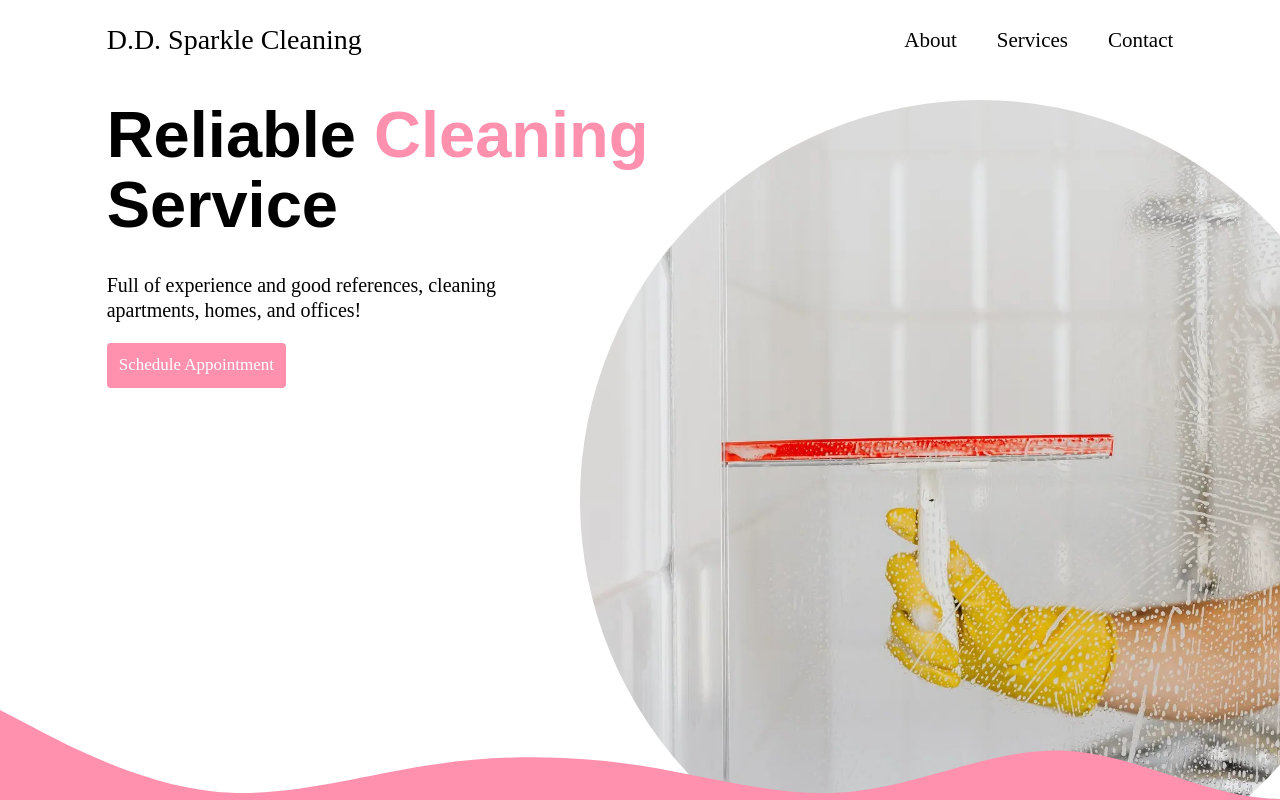
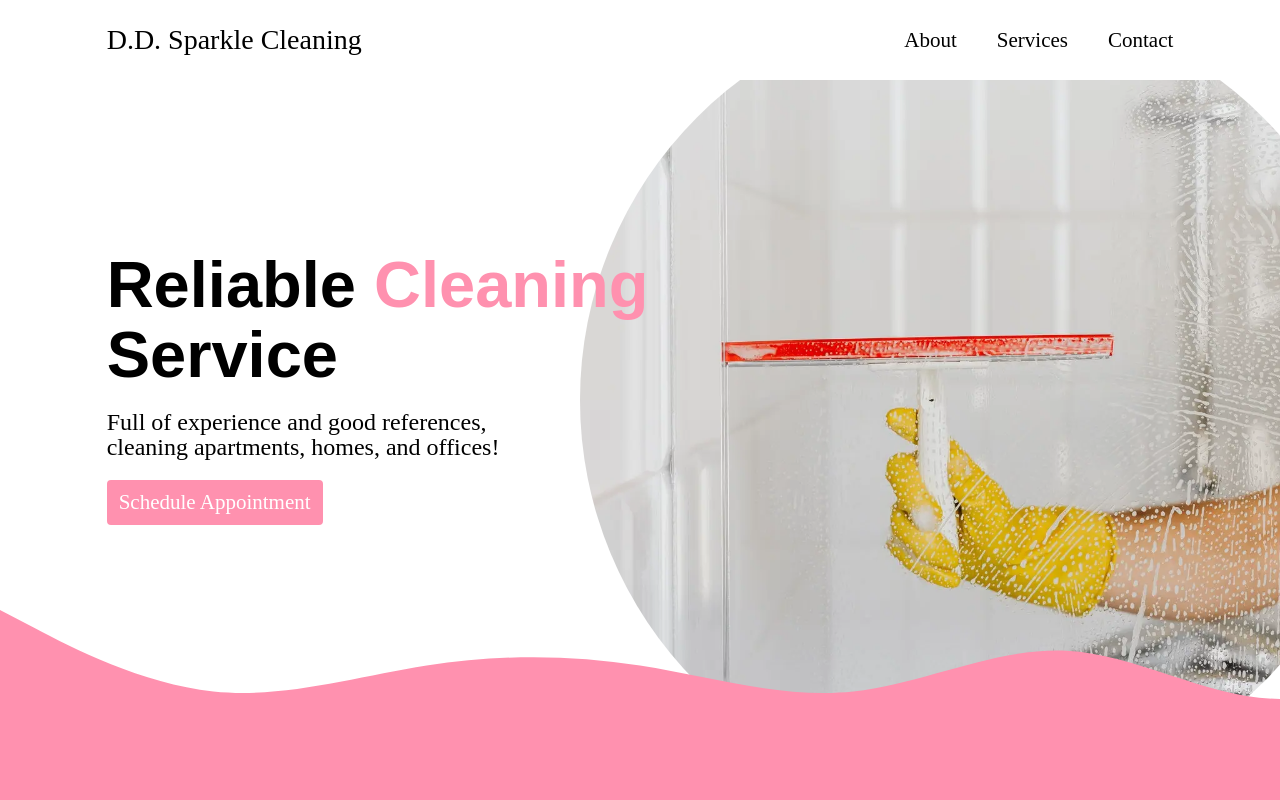
Before and after one commit to Carlos460/dd-sparkle-cleaning, a Next.js app: page / in a window 1280 px wide. Shown: the top 800 px of the page. Built offline with nearby package versions, Linux system fonts and the light colour scheme; a web font is replaced by a local one.

Commit message:
Adjusted font size and spacing

```diff
--- a/_sections/Hero/styles.ts
+++ b/_sections/Hero/styles.ts
@@ -1,15 +1,15 @@
-import { WrappedBuildError } from 'next/dist/server/base-server';
 import styled from 'styled-components';
 
 export const Wrapper = styled.div`
   min-height: 800px;
+  padding: 150px 0px 0px;
 `;
 
 export const CtaButton = styled.button`
   height: 45px;
   margin: 20px 0px 0px;
   padding: 0px 10px;
-  font-size: 17px;
+  font-size: 21px;
 
   color: white;
   background-color: var(--primary);
--- a/styles/Sparkle.styles.ts
+++ b/styles/Sparkle.styles.ts
@@ -20,7 +20,7 @@ interface ITitleProps {
 
 export const Title = styled.h1<ITitleProps>`
   width: 600px;
-  margin-top: 100px;
+  margin: 100px 0px 0px;
 
   color: ${(props) => props.textColor || 'black'};
   font-family: sans-serif;
@@ -63,13 +63,11 @@ export const SubTitle = styled.h2<ISubTitleProps>`
 
   font-weight: 500;
   color: ${(props) => props.textColor || 'black'};
-  font-size: ${(props) => props.textSize || '20px'};
+  font-size: ${(props) => props.textSize || '24px'};
   line-height: ${(props) => props.lineHieght || '25px'};
   /* antd lg screens */
   @media (max-width: 768px) {
     margin: 12px 0px 0px;
-
-    font-size: 18px;
   }
 `;
 
```
